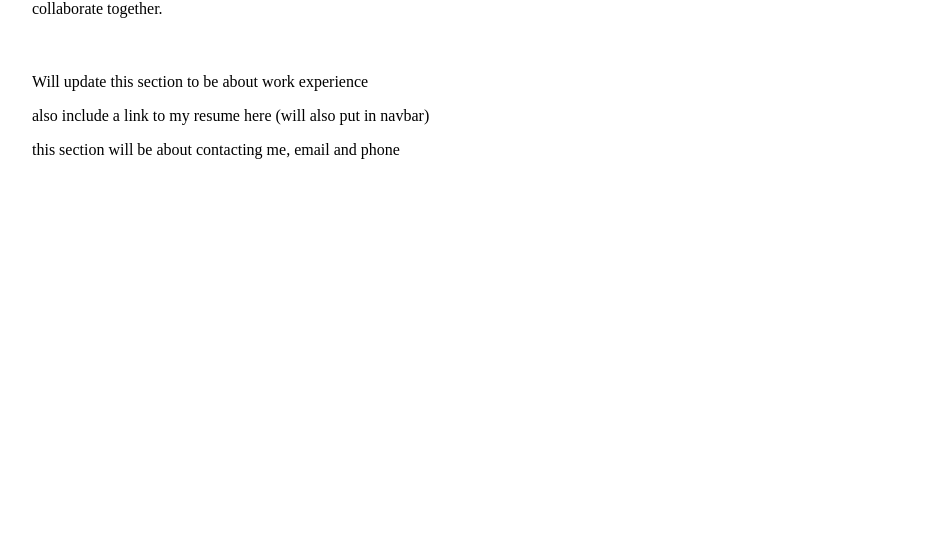
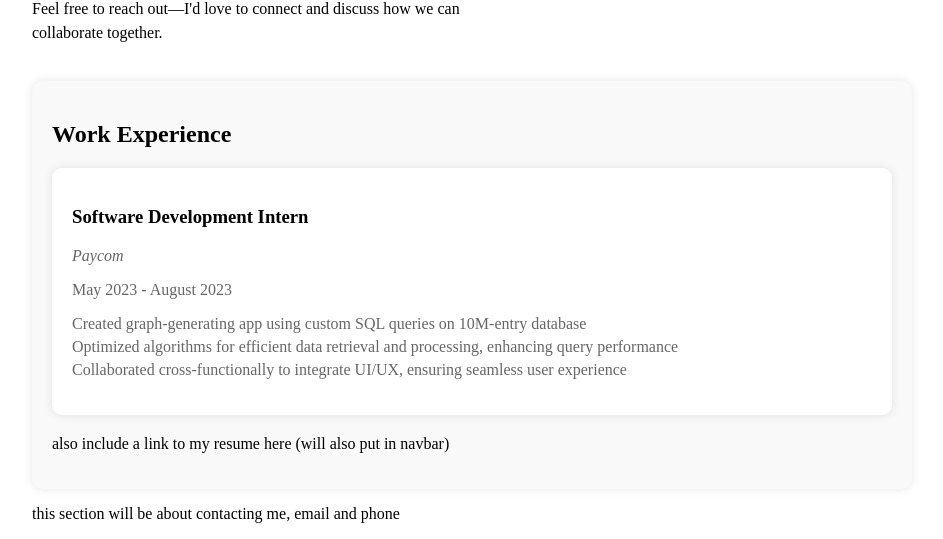
Before and after one commit to ryan-huntington/ryan-huntington.github.io, a React (Create React App) app: page /about in a window 1280 px wide. Shown: the part 819-1358 px from the top of the page, without its empty margins (168-1111 px from the left). Before the commit the page ends 1034 px from the top, so only its background shows below. Built offline with nearby package versions, Linux system fonts and the light colour scheme.

Commit message:
fixed formatting

```diff
--- a/src/App.js
+++ b/src/App.js
@@ -4,7 +4,7 @@ import Projects from './pages/Projects';
 import AboutMe from './pages/AboutMe';
 import Navbar from './components/Navbar';
 import React, { useState } from "react";
-import {FaHome, FaInbox, FaUser} from "react-icons/fa"
+import { FaHome, FaInbox, FaUser } from "react-icons/fa"
 
 function App() {
   const [pages, setPages] = useState([{
@@ -20,7 +20,7 @@ function App() {
     text: 'About Me',
     to: "/about"
   }])
-    function changeActiveNavItem(item){
+  function changeActiveNavItem(item) {
     const newItems = pages.map((page, index) => ({
       ...page,
       active: index === item
--- a/src/pages/AboutMe.js
+++ b/src/pages/AboutMe.js
@@ -35,8 +35,18 @@ function AboutMe() {
           <img src={self} alt="Self portrait of Ryan Huntington" />
         </div>
       </div>
-      <div>
-        <p>Will update this section to be about work experience</p>
+      <div className='work-experience'>
+        <h2>Work Experience</h2>
+        <div className='experience-item'>
+          <h3>Software Development Intern</h3>
+          <p className='company'>Paycom</p>
+          <p className='duration'>May 2023 - August 2023</p>
+          <ul className='responsibilities'>
+            <li>Created graph-generating app using custom SQL queries on 10M-entry database</li>
+            <li>Optimized algorithms for efficient data retrieval and processing, enhancing query performance</li>
+            <li>Collaborated cross-functionally to integrate UI/UX, ensuring seamless user experience</li>
+          </ul>
+        </div>
         <p>also include a link to my resume here (will also put in navbar)</p>
       </div>
       <div>
--- a/src/pages/styles.css
+++ b/src/pages/styles.css
@@ -5,36 +5,41 @@
 body {
     margin: 0;
 }
+
 .page {
     max-width: 75%;
     margin: 0 auto;
     padding: 20px;
+
 }
+
 @media screen and (min-width: 700px) {
     .page {
-      padding: 40px;
+        padding: 40px;
     }
-  }
+}
 
-  /* <!-- About me section > */
+/* <!-- About me section > */
 .bio-container {
     display: flex;
     justify-content: center;
     align-items: center;
     flex-wrap: wrap-reverse;
     position: realtive;
+
 }
 
 .bio-text {
     margin-bottom: 20px;
     line-height: 1.5;
-    width: calc(100% - 400px); /* Adjust width to accommodate portrait div */
+    width: calc(100% - 420px);
+    /* Adjust width to accommodate portrait div */
+    margin-right: 20px;
 }
+
 .portrait {
     width: 400px;
-    /* margin-right: 20px; */
-    /* position: relative;
-    display: inline-block; */
+
 }
 
 .portrait img {
@@ -43,14 +48,69 @@ body {
     display: block;
     border-radius: 5px;
 }
+
 @media screen and (max-width: 900px) {
     .bio-text {
-      width: 100%; /* Set width to full on smaller screens */
+        width: 100%;
+        /* Set width to full on smaller screens */
     }
 
     .portrait {
-      margin-right: 0; /* Remove margin on smaller screens */
-      margin-bottom: 20px; /* Add margin below the image */
-      width: 100%; /* Set width to full on smaller screens */
+        margin-right: 0;
+        /* Remove margin on smaller screens */
+        margin-bottom: 20px;
+        /* Add margin below the image */
+        width: 100%;
+        /* Set width to full on smaller screens */
     }
-  }
+}
+
+/* <!-- Work Experience > */
+.work-experience {
+    margin-top: 2s0px;
+    padding: 20px;
+    background-color: #f9f9f9;
+    border-radius: 10px;
+    box-shadow: 0px 0px 10px rgba(0, 0, 0, 0.1);
+}
+
+.section-title {
+    font-size: 28px;
+    text-align: center;
+    color: #333;
+    margin-bottom: 20px;
+}
+
+.experience-item {
+    background-color: #fff;
+    padding: 20px;
+    border-radius: 10px;
+    box-shadow: 0px 0px 10px rgba(0, 0, 0, 0.1);
+    margin-bottom: 20px;
+}
+
+.job-title {
+    font-size: 24px;
+    color: #333;
+}
+
+.company {
+    font-style: italic;
+    color: #666;
+}
+
+.duration {
+    margin-bottom: 10px;
+    color: #666;
+}
+
+.responsibilities {
+    list-style-type: none;
+    padding-left: 0;
+}
+
+.responsibilities li {
+    font-size: 16px;
+    color: #666;
+    margin-bottom: 5px;
+}
```
Also changed, not shown: public/index.html (+5 -4 lines), src/components/Navbar.css (+11 -6 lines), src/components/Navbar.js (+7 -7 lines), package.json (line endings or trailing spaces), src/pages/Home.js (line endings or trailing spaces). Lines whose indentation alone changed are shown as unchanged.
